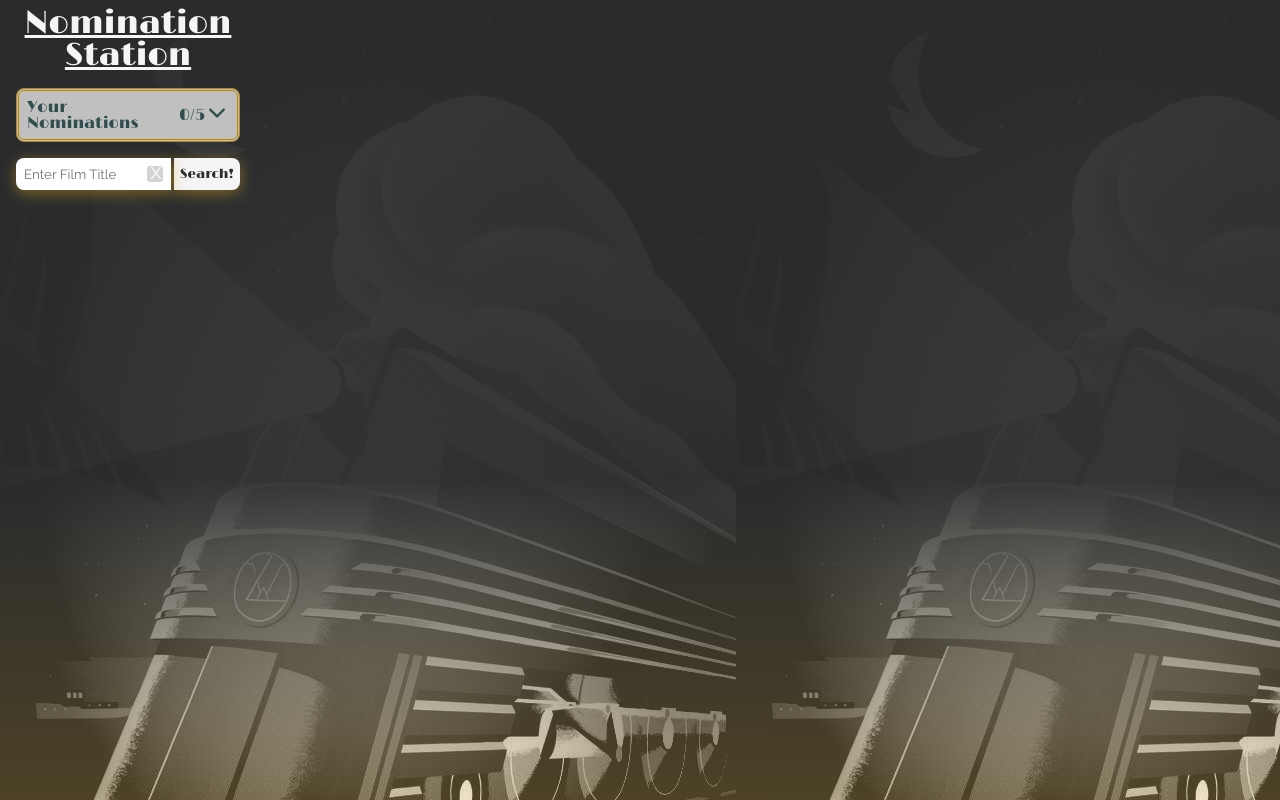
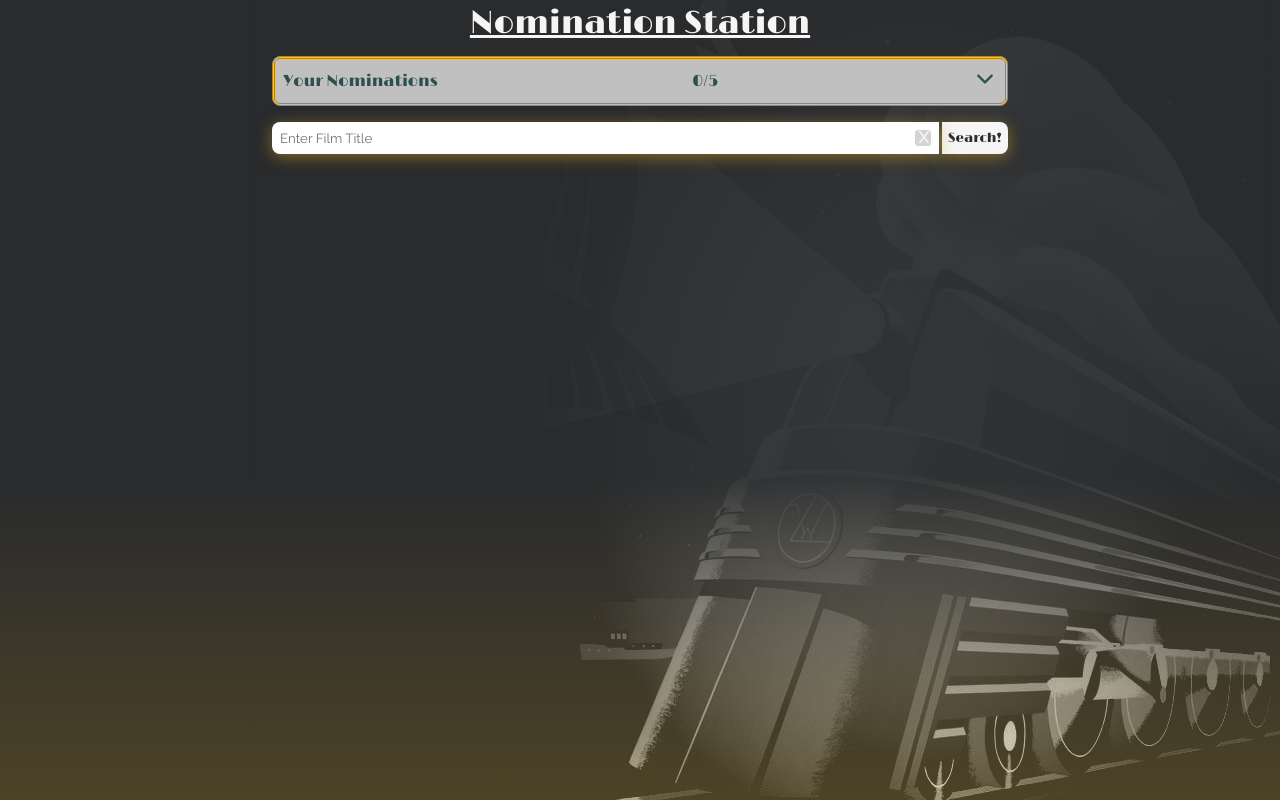
Before and after one commit to CraigNock/NominationStation, a React (Create React App) app: page / in a window 1280 px wide. Built offline with nearby package versions, Linux system fonts and the light colour scheme.

Commit message:
added icon replacement  on film poster error

```diff
--- a/src/components/App/App.tsx
+++ b/src/components/App/App.tsx
@@ -3,6 +3,8 @@ import styled from 'styled-components';
 
 import GlobalStyles from '../../Globalstyles';
 import Main from '../Main';
+import {MEDIA_GATE} from '../../constants';
+
 
 import train from '../../assets/trainlight.png';
 
@@ -17,7 +19,16 @@ const App = () => {
 };
 
 const Wrapper = styled.div`
+  background-color:black;
   background-image: url(${train});
+  background-repeat: no-repeat;
+  background-position: right;
+  @media (min-width: ${MEDIA_GATE.tablet}px){
+
+  };
+  @media (min-width: ${MEDIA_GATE.desktop}px){
+
+  };
 `;
 
 export default App;
--- a/src/components/Banner/Banner.tsx
+++ b/src/components/Banner/Banner.tsx
@@ -45,10 +45,10 @@ const StyledDiv = styled.div`
   border-radius: 1rem;
   /* border: 4px double darkgoldenrod; */
   box-shadow: 0px 0px 50px rgba(218,165,32,1), inset 0px 0px 5px rgba(218,165,32,.5);
-  @media (min-width: ${`${MEDIA_GATE.tablet}px`}){
+  @media (min-width: ${MEDIA_GATE.tablet}px){
 
   };
-  @media (min-width: ${`${MEDIA_GATE.desktop}px`}){
+  @media (min-width: ${MEDIA_GATE.desktop}px){
 
   };
 `;
--- a/src/components/FilmCard/FilmCard.tsx
+++ b/src/components/FilmCard/FilmCard.tsx
@@ -1,9 +1,9 @@
-import React, { PropsWithChildren } from 'react';
+import React, {useState, PropsWithChildren } from 'react';
 import styled from 'styled-components';
 import { motion } from 'framer-motion';
 
 import {MEDIA_GATE} from '../../constants';
-
+import posterIcon from '../../assets/addrk.png';
 
 interface props {
   index: number,
@@ -13,7 +13,7 @@ interface props {
 };
 
 const FilmCard: React.FC<PropsWithChildren<props>> = ({index, title, year, poster, children}) => {
-
+  const [imgError, setImgError] = useState<boolean>(false);
   return (
     <StyledDiv
       layout
@@ -23,7 +23,10 @@ const FilmCard: React.FC<PropsWithChildren<props>> = ({index, title, year, poste
       transition={{ duration: .5}}
     >
       <PosterBox>
-        <PosterImage src={poster} alt={`Movie poster for ${title}`}/>
+        <PosterImage src={(imgError || poster === undefined)? posterIcon : poster}
+        alt={`Movie poster for ${title}`}
+        onError={()=> setImgError(true)}
+        />
       </PosterBox>
       <Name>
         <p>
@@ -60,10 +63,10 @@ const StyledDiv = styled(motion.div)`
       font-size: .8rem;
     };
   };
-  @media (min-width: ${`${MEDIA_GATE.tablet}px`}){
+  @media (min-width: ${MEDIA_GATE.tablet}px){
 
   };
-  @media (min-width: ${`${MEDIA_GATE.desktop}px`}){
+  @media (min-width: ${MEDIA_GATE.desktop}px){
 
   };
 `;
--- a/src/components/FilmsDisplay/FilmsDisplay.tsx
+++ b/src/components/FilmsDisplay/FilmsDisplay.tsx
@@ -101,10 +101,10 @@ const StyledDiv = styled.div`
   overflow-Y: auto;
   border-radius: .5rem;
   /* border: 3px ridge darkgoldenrod; */
-  @media (min-width: ${`${MEDIA_GATE.tablet}px`}){
+  @media (min-width: ${MEDIA_GATE.tablet}px){
 
   };
-  @media (min-width: ${`${MEDIA_GATE.desktop}px`}){
+  @media (min-width: ${MEDIA_GATE.desktop}px){
 
   };
 `;
--- a/src/components/Main/Main.tsx
+++ b/src/components/Main/Main.tsx
@@ -107,15 +107,15 @@ const StyledDiv = styled.div`
   background: linear-gradient(180deg,
     rgba(43,45,47,.95) 60%, rgba(255,219,126,.3) 100%);
 
-  @media (min-width: ${`${MEDIA_GATE.tablet}px`}){
+  @media (min-width: ${MEDIA_GATE.tablet}px){
 
   };
-  @media (min-width: ${`${MEDIA_GATE.desktop}px`}){
+  @media (min-width: ${MEDIA_GATE.desktop}px){
     grid-template-columns: 1fr 3fr 1fr ;
     grid-template-rows: auto 1fr;
     grid-template-areas:
-    'space''navbar''space'
-    'space''results''space';
+    'empty navbar space'
+    'empty results space'
   }
 `;
 const Title = styled.h1`
@@ -131,4 +131,5 @@ const NavBar = styled.div`
 
 
 
+
 export default Main;
--- a/src/components/NominationDisplay/NominationDisplay.tsx
+++ b/src/components/NominationDisplay/NominationDisplay.tsx
@@ -109,10 +109,10 @@ const Gallery = styled(motion.div)`
   justify-content: center;
   flex-wrap: wrap;
   overflow: hidden;
-  @media (min-width: ${`${MEDIA_GATE.tablet}px`}){
+  @media (min-width: ${MEDIA_GATE.tablet}px){
 
   };
-  @media (min-width: ${`${MEDIA_GATE.desktop}px`}){
+  @media (min-width: ${MEDIA_GATE.desktop}px){
 
   };
 `;
--- a/src/components/Searchbar/SearchBar.tsx
+++ b/src/components/Searchbar/SearchBar.tsx
@@ -95,10 +95,10 @@ const StyledForm = styled.form`
   display: flex;
   align-items: center;
   margin: 1rem 1rem .5rem;
-  @media (min-width: ${`${MEDIA_GATE.tablet}px`}){
+  @media (min-width: ${MEDIA_GATE.tablet}px){
 
   };
-  @media (min-width: ${`${MEDIA_GATE.desktop}px`}){
+  @media (min-width: ${MEDIA_GATE.desktop}px){
 
   };
 `;
--- a/src/constants.ts
+++ b/src/constants.ts
@@ -8,9 +8,9 @@ export const MEDIA_GATE: {[key: string]: number} = {
   desktop: 800,
 };
 
-// @media (min-width: ${`${MEDIA_GATE.tablet}px`}){
+// @media (min-width: ${MEDIA_GATE.tablet}px){
 
 // };
-// @media (min-width: ${`${MEDIA_GATE.desktop}px`}){
+// @media (min-width: ${MEDIA_GATE.desktop}px){
 
 // };
```
Also changed, not shown: src/assets/addrk.png (added), src/assets/traininvert.png (deleted).
